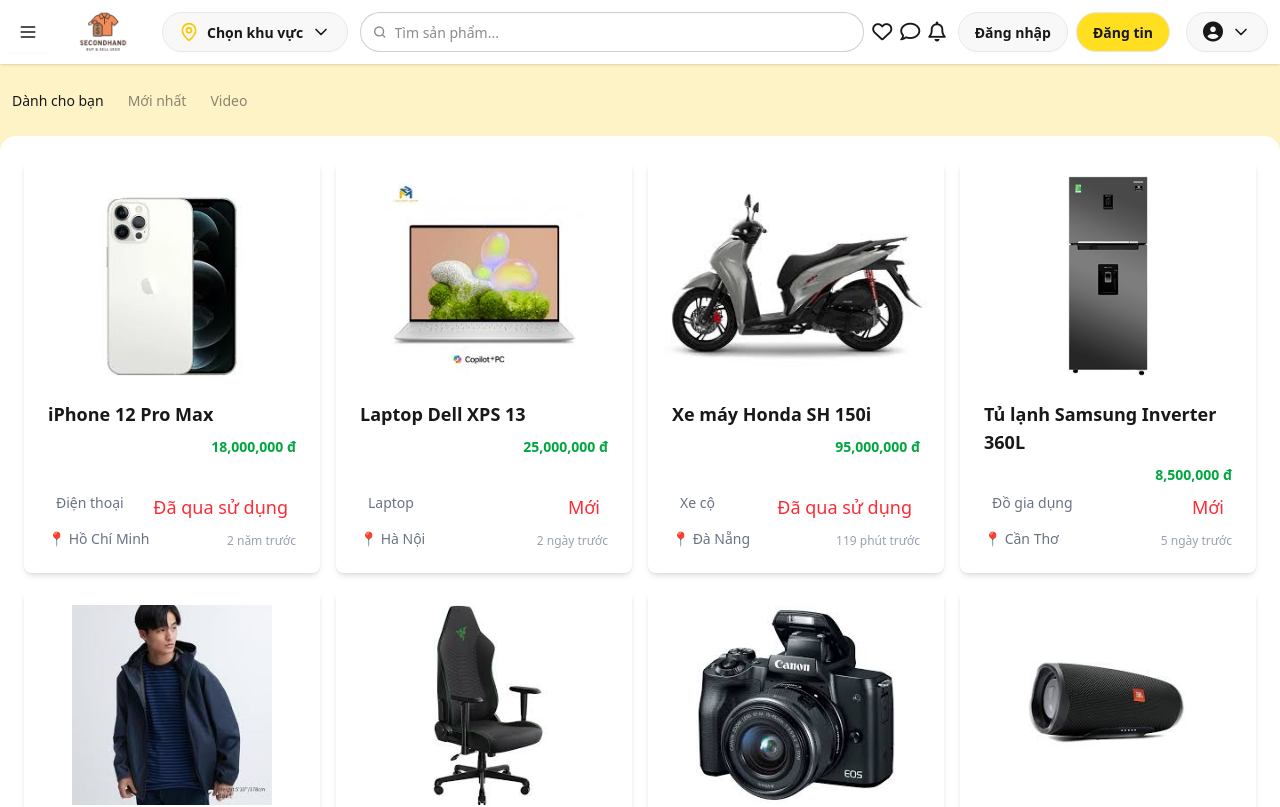
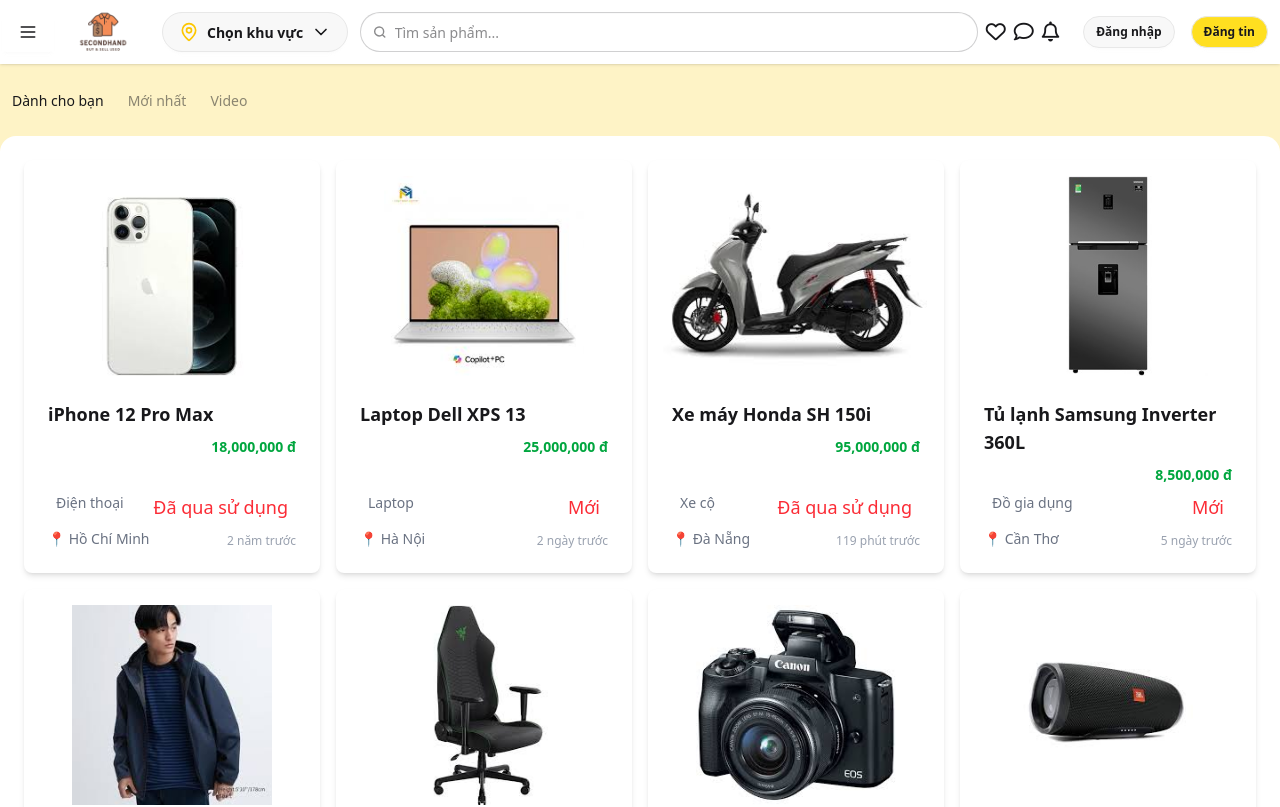
Before and after one commit to Ngoc-Nhan/Remarket, a React (Vite) app: page / in a window 1280 px wide. Shown: the top 807 px of the page. Built offline with nearby package versions, Linux system fonts and the light colour scheme.

Commit message:
bosungredux

```diff
--- a/package.json
+++ b/package.json
@@ -11,14 +11,17 @@
   },
   "dependencies": {
     "@react-oauth/google": "^0.12.2",
+    "@reduxjs/toolkit": "^2.9.0",
     "@tailwindcss/postcss": "^4.1.13",
     "@tailwindcss/vite": "^4.1.13",
     "daisyui": "^5.1.25",
     "framer-motion": "^12.23.22",
+    "jwt-decode": "^4.0.0",
     "lucide-react": "^0.544.0",
     "react": "^19.1.1",
     "react-dom": "^19.1.1",
     "react-icons": "^5.5.0",
+    "react-redux": "^9.2.0",
     "react-router-dom": "^7.9.3",
     "typeit": "^8.8.7",
     "typeit-react": "^2.7.8"
--- a/src/App.jsx
+++ b/src/App.jsx
@@ -2,12 +2,12 @@
 import { Routes, Route } from "react-router-dom";
 import Home from "./pages/Home";
 import Login from "./pages/Login";
-import "./App.css";
 
 function App() {
   return (
     <Routes>
       <Route path="/" element={<Home />} />
+      <Route path="/home" element={<Home />} /> {/* ✅ thêm dòng này */}
       <Route path="/login" element={<Login />} />
     </Routes>
   );
--- a/src/main.jsx
+++ b/src/main.jsx
@@ -1,13 +1,18 @@
+// src/main.jsx
 import React from "react";
 import ReactDOM from "react-dom/client";
 import { BrowserRouter } from "react-router-dom";
-import App from "./App.jsx";
+import { Provider } from "react-redux";
+import store from "./redux/store";
+import App from "./App";
 import "./App.css";
 
 ReactDOM.createRoot(document.getElementById("root")).render(
   <React.StrictMode>
-    <BrowserRouter>
-      <App />
-    </BrowserRouter>
+    <Provider store={store}>
+      <BrowserRouter>
+        <App />
+      </BrowserRouter>
+    </Provider>
   </React.StrictMode>
 );
--- a/src/pages/Home.jsx
+++ b/src/pages/Home.jsx
@@ -1,13 +1,15 @@
 import React, { useState } from "react";
 import { ChevronDown, MapPin } from "lucide-react";
 import { useNavigate } from "react-router-dom";
-import { Laptop } from 'lucide-react';
-import { Shirt } from 'lucide-react';
-import { Armchair } from 'lucide-react'
-import { NotebookTabs } from 'lucide-react';
-import { BoomBox } from 'lucide-react';
-import { CarFront } from 'lucide-react';
+import { Laptop } from "lucide-react";
+import { Shirt } from "lucide-react";
+import { Armchair } from "lucide-react";
+import { NotebookTabs } from "lucide-react";
+import { BoomBox } from "lucide-react";
+import { CarFront } from "lucide-react";
 import DanhMuc from "./DanhMuc";
+import { useSelector, useDispatch } from "react-redux";
+import { logout } from "../redux/userSlice";
 
 // Mock data sản phẩm
 const products = [
@@ -19,8 +21,7 @@
     condition: "Đã qua sử dụng",
     location: "Hồ Chí Minh",
     image: "/iphone.png",
-        postedAt: "2023-10-01T10:00:00Z"
-
+    postedAt: "2023-10-01T10:00:00Z",
   },
   {
     id: 2,
@@ -30,7 +31,7 @@
     condition: "Mới",
     location: "Hà Nội",
     image: "/lapto.png",
-        postedAt: "2025-09-30T14:30:30"
+    postedAt: "2025-09-30T14:30:30",
   },
   {
     id: 3,
@@ -40,7 +41,7 @@
     condition: "Đã qua sử dụng",
     location: "Đà Nẵng",
     image: "/sh.png",
-        postedAt: "2025-10-03T07:35:30"
+    postedAt: "2025-10-03T07:35:30",
   },
   {
     id: 4,
@@ -50,7 +51,7 @@
     condition: "Mới",
     location: "Cần Thơ",
     image: "/tulanh.png",
-        postedAt: "2025-09-27T09:45:20"
+    postedAt: "2025-09-27T09:45:20",
   },
   {
     id: 5,
@@ -60,7 +61,7 @@
     condition: "Mới",
     location: "Huế",
     image: "/ao.png",
-        postedAt: "2025-09-29T16:20:10"
+    postedAt: "2025-09-29T16:20:10",
   },
   {
     id: 6,
@@ -70,7 +71,7 @@
     condition: "Đã qua sử dụng",
     location: "Hải Phòng",
     image: "ghe.png",
-        postedAt: "2025-09-30T11:05:45"
+    postedAt: "2025-09-30T11:05:45",
   },
   {
     id: 7,
@@ -80,7 +81,7 @@
     condition: "Đã qua sử dụng",
     location: "Nha Trang",
     image: "/mayanh.png",
-        postedAt: "2025-09-28T19:40:30"
+    postedAt: "2025-09-28T19:40:30",
   },
   {
     id: 8,
@@ -90,7 +91,7 @@
     condition: "Mới",
     location: "Hồ Chí Minh",
     image: "/loa.png",
-        postedAt: "2025-09-29T08:15:05"
+    postedAt: "2025-09-29T08:15:05",
   },
   {
     id: 9,
@@ -100,7 +101,7 @@
     condition: "Mới",
     location: "Đồng Nai",
     image: "/banhoc.png",
-        postedAt: "2025-09-26T13:25:50"
+    postedAt: "2025-09-26T13:25:50",
   },
   {
     id: 10,
@@ -110,7 +111,7 @@
     condition: "Đã qua sử dụng",
     location: "Hà Nội",
     image: "donghong.png",
-        postedAt: "2025-09-30T21:55:15"
+    postedAt: "2025-09-30T21:55:15",
   },
   {
     id: 11,
@@ -120,7 +121,7 @@
     condition: "Mới",
     location: "Hồ Chí Minh",
     image: "/tainghe.png",
-        postedAt: "2025-09-27T10:30:40"
+    postedAt: "2025-09-27T10:30:40",
   },
   {
     id: 12,
@@ -130,7 +131,7 @@
     condition: "Mới",
     location: "Đà Nẵng",
     image: "/maygiat.png",
-        postedAt: "2025-09-29T15:05:25"
+    postedAt: "2025-09-29T15:05:25",
   },
   {
     id: 13,
@@ -140,7 +141,7 @@
     condition: "Mới",
     location: "Hà Nội",
     image: "/giay.png",
-        postedAt: "2025-09-28T20:50:55"
+    postedAt: "2025-09-28T20:50:55",
   },
   {
     id: 14,
@@ -150,8 +151,7 @@
     condition: "Đã qua sử dụng",
     location: "Cần Thơ",
     image: "/ipad.png",
-        postedAt: "2025-09-30T17:40:35"
-
+    postedAt: "2025-09-30T17:40:35",
   },
   {
     id: 15,
@@ -161,7 +161,7 @@
     condition: "Mới",
     location: "Huế",
     image: "/tv.png",
-        postedAt: "2025-09-27T12:10:50"
+    postedAt: "2025-09-27T12:10:50",
   },
   {
     id: 16,
@@ -171,13 +171,11 @@
     condition: "Mới",
     location: "Đồng Nai",
     image: "/beptu.png",
-        postedAt: "2025-09-29T09:35:15"
-    }
-
+    postedAt: "2025-09-29T09:35:15",
+  },
 ];
 
 function TimeAgo(date) {
-
   const now = new Date();
   const seconds = Math.floor((now - new Date(date)) / 1000);
   let interval = Math.floor(seconds / 31536000);
@@ -191,12 +189,12 @@
   interval = Math.floor(seconds / 60);
   if (interval > 1) return interval + " phút trước";
   return Math.floor(seconds) + " giây trước";
-
 }
 function Home() {
+  // Hàm tính thời gian đăng
+  const user = useSelector((state) => state.user.user);
 
-    // Hàm tính thời gian đăng
-
+  const dispatch = useDispatch();
 
   const provinces = [
     "Hà Nội",
@@ -218,20 +216,19 @@
     "Sóc Trăng",
     "Vĩnh Long",
     "Long An",
-        "Tiền Giang"
-
-    ]
+    "Tiền Giang",
+  ];
 
   const [activeTab, setActiveTab] = useState("forYou");
   const navigate = useNavigate();
   const [searchTerm, setSearchTerm] = useState("");
-    const filteredProducts = products.filter((p) =>
+  const filteredProducts = products.filter(
+    (p) =>
       p.category.toLowerCase().includes(searchTerm.toLowerCase()) ||
       p.title.toLowerCase().includes(searchTerm.toLowerCase())
   );
 
   return (
-
     <div className="h-full w-full bg-amber-100">
       {/* Navbar */}
       <div className="navbar  top-0 fixed w-full z-50  bg-base-100 shadow-sm gap-2 justify-center mx-auto">
@@ -244,29 +241,20 @@
                   fill="none"
                   viewBox="0 0 24 24"
                   className=" inline-block h-5 w-5  stroke-current "
-
                 >
-
-
                   <path
                     strokeLinecap="round"
                     strokeLinejoin="round"
                     strokeWidth="2"
                     d="M4 6h16M4 12h16M4 18h16"
-                                    >
-
-                                    </path>
+                  ></path>
                 </svg>
-
               </summary>
 
               <ul className="menu dropdown-content  bg-base-100 rounded-box z-1 w-70 p-2 shadow-sm">
                 <DanhMuc />
-
               </ul>
-
             </details>
-
           </button>
         </div>
         <div>
@@ -296,7 +284,6 @@
               </li>
             ))}
           </ul>
-
         </div>
 
         {/* Ô tìm kiếm */}
@@ -317,7 +304,10 @@
               <path d="m21 21-4.3-4.3"></path>
             </g>
           </svg>
-                    <input type="search" required placeholder="Tìm sản phẩm..."
+          <input
+            type="search"
+            required
+            placeholder="Tìm sản phẩm..."
             value={searchTerm}
             onChange={(e) => setSearchTerm(e.target.value)}
           />
@@ -335,37 +325,69 @@
           <i className="fa-regular fa-bell"></i>
         </div>
 
-                <div className="bg-white  ">
+        {/* Khu vực tài khoản */}
+        <div className="flex items-center gap-2 ml-3">
+          {user ? (
+            // Nếu đã đăng nhập, hiện avatar + dropdown và button "Đăng tin"
+            <>
               <button
-                        className="btn rounded-full mx-1"
-                        onClick={() => navigate("/Login")}
+                className="btn btn-sm rounded-full bg-yellow-300 mx-1"
+                onClick={() => navigate("/post")}
               >
-                        Đăng nhập
+                Đăng tin
               </button>
-                    <button className="btn rounded-full bg-yellow-300 mx-1">Đăng tin</button>
-                </div>
 
-                {/* Dropdown tài khoản */}
               <div className="dropdown">
                 <div
                   tabIndex={0}
                   role="button"
                   className="btn m-1 justify-center items-center gap-2 rounded-full text-xl"
                 >
-                        <i className="fa-solid fa-circle-user"></i>
+                  <img
+                    src={user.picture}
+                    alt="avatar"
+                    className="w-8 h-8 rounded-full"
+                  />
                   <ChevronDown className="w-5 h-5" />
                 </div>
-                    <ul
-                        tabIndex={0}
-                        className="dropdown-content menu bg-base-100 rounded-box z-1 w-52 p-2 shadow-sm"
-                    >
+
+                <div className="dropdown-content z-50">
+                  <ul className="menu bg-base-100 rounded-box w-52 p-2 shadow-sm">
                     <li>
                       <a>Trang cá nhân</a>
                     </li>
                     <li>
                       <a>Cài đặt</a>
                     </li>
+                    <li>
+                      <button
+                        onClick={() => dispatch(logout())}
+                        className="w-full text-left"
+                      >
+                        Đăng xuất
+                      </button>
+                    </li>
                   </ul>
+                </div>
+              </div>
+            </>
+          ) : (
+            // Nếu chưa đăng nhập, hiện button "Đăng nhập" + "Đăng tin"
+            <>
+              <button
+                className="btn btn-sm rounded-full mx-1"
+                onClick={() => navigate("/login")}
+              >
+                Đăng nhập
+              </button>
+              <button
+                className="btn btn-sm rounded-full bg-yellow-300 mx-1"
+                onClick={() => navigate("/post")}
+              >
+                Đăng tin
+              </button>
+            </>
+          )}
         </div>
       </div>
 
@@ -397,12 +419,21 @@
           {activeTab === "forYou" && (
             <div className="grid grid-cols-1 sm:grid-cols-2 md:grid-cols-3 lg:grid-cols-4 gap-4">
               {filteredProducts.map((item) => (
-                                <div key={item.id} className="card bg-base-100 shadow-md hover:bg-gray-200">
+                <div
+                  key={item.id}
+                  className="card bg-base-100 shadow-md hover:bg-gray-200"
+                >
                   <figure>
-                                        <img className="h-50 mt-4" src={item.image} alt={item.title} />
+                    <img
+                      className="h-50 mt-4"
+                      src={item.image}
+                      alt={item.title}
+                    />
                   </figure>
                   <div className="card-body">
-                                        <h2 className="card-title text-lg font-bold">{item.title}</h2>
+                    <h2 className="card-title text-lg font-bold">
+                      {item.title}
+                    </h2>
                     <p className="text-green-600 font-semibold flex justify-end">
                       {item.price.toLocaleString()} đ
                     </p>
@@ -413,7 +444,9 @@
                       </p>
                     </div>
                     <div className="flex">
-                                            <p className="text-sm text-gray-500">📍 {item.location}</p>
+                      <p className="text-sm text-gray-500">
+                        📍 {item.location}
+                      </p>
                       <p className="text-xs text-gray-400 mt-1 justify-end flex flex-1">
                         {TimeAgo(item.postedAt)}
                       </p>
@@ -424,14 +457,12 @@
             </div>
           )}
 
-
           {activeTab === "latest" && <p>Danh sách sản phẩm mới nhất 🚀</p>}
           {activeTab === "video" && <p>Danh sách video 🎥</p>}
           <div className="flex justify-center items-center mt-6 rounded-full">
             <button className="btn w-60 h-12 !rounded-full text-lg font-medium">
               Xem thêm
             </button>
-
           </div>
         </div>
 
@@ -482,8 +513,6 @@
           </div>
         </div>
         {/* Chân trang */}
-
-
       </div>
       <div className="">
         <footer className="footer    sm:footer-horizontal bg-base-200 text-base-content p-6 mt-4">
@@ -495,9 +524,9 @@
               xmlns="http://www.w3.org/2000/svg"
               fillRule="evenodd"
               clipRule="evenodd"
-                            className="fill-current">
-                            <path
-                                d="M22.672 15.226l-2.432.811.841 2.515c.33 1.019-.209 2.127-1.23 2.456-1.15.325-2.148-.321-2.463-1.226l-.84-2.518-5.013 1.677.84 2.517c.391 1.203-.434 2.542-1.831 2.542-.88 0-1.601-.564-1.86-1.314l-.842-2.516-2.431.809c-1.135.328-2.145-.317-2.463-1.229-.329-1.018.211-2.127 1.231-2.456l2.432-.809-1.621-4.823-2.432.808c-1.355.384-2.558-.59-2.558-1.839 0-.817.509-1.582 1.327-1.846l2.433-.809-.842-2.515c-.33-1.02.211-2.129 1.232-2.458 1.02-.329 2.13.209 2.461 1.229l.842 2.515 5.011-1.677-.839-2.517c-.403-1.238.484-2.553 1.843-2.553.819 0 1.585.509 1.85 1.326l.841 2.517 2.431-.81c1.02-.33 2.131.211 2.461 1.229.332 1.018-.21 2.126-1.23 2.456l-2.433.809 1.622 4.823 2.433-.809c1.242-.401 2.557.484 2.557 1.838 0 .819-.51 1.583-1.328 1.847m-8.992-6.428l-5.01 1.675 1.619 4.828 5.011-1.674-1.62-4.829z"></path>
+              className="fill-current"
+            >
+              <path d="M22.672 15.226l-2.432.811.841 2.515c.33 1.019-.209 2.127-1.23 2.456-1.15.325-2.148-.321-2.463-1.226l-.84-2.518-5.013 1.677.84 2.517c.391 1.203-.434 2.542-1.831 2.542-.88 0-1.601-.564-1.86-1.314l-.842-2.516-2.431.809c-1.135.328-2.145-.317-2.463-1.229-.329-1.018.211-2.127 1.231-2.456l2.432-.809-1.621-4.823-2.432.808c-1.355.384-2.558-.59-2.558-1.839 0-.817.509-1.582 1.327-1.846l2.433-.809-.842-2.515c-.33-1.02.211-2.129 1.232-2.458 1.02-.329 2.13.209 2.461 1.229l.842 2.515 5.011-1.677-.839-2.517c-.403-1.238.484-2.553 1.843-2.553.819 0 1.585.509 1.85 1.326l.841 2.517 2.431-.81c1.02-.33 2.131.211 2.461 1.229.332 1.018-.21 2.126-1.23 2.456l-2.433.809 1.622 4.823 2.433-.809c1.242-.401 2.557.484 2.557 1.838 0 .819-.51 1.583-1.328 1.847m-8.992-6.428l-5.01 1.675 1.619 4.828 5.011-1.674-1.62-4.829z"></path>
             </svg>
             <p>
               ACME Industries Ltd.
@@ -527,14 +556,7 @@
           </nav>
         </footer>
       </div>
-
-
-
-
-
-
-
-        </div >
+    </div>
   );
 }
 
--- a/src/pages/Login.jsx
+++ b/src/pages/Login.jsx
@@ -2,13 +2,21 @@
 import React from "react";
 import TypeIt from "typeit-react";
 import bgImage from "../assets/login_sale.jpg";
+import { jwtDecode } from "jwt-decode";
+import { useDispatch } from "react-redux";
+
+import { setUser } from "../redux/userSlice";
+import { useNavigate } from "react-router-dom";
 import { GoogleOAuthProvider, GoogleLogin } from "@react-oauth/google";
 import { FaFacebook, FaApple, FaGoogle } from "react-icons/fa";
 
 const CLIENT_ID =
   "162064755179-6ubjagcdi9nrq3o3kn0mab3tb14vv27a.apps.googleusercontent.com";
+// ... bên trong component Login()
 
 function Login() {
+  const dispatch = useDispatch();
+  const navigate = useNavigate();
   return (
     <GoogleOAuthProvider clientId={CLIENT_ID}>
       <div
@@ -78,19 +86,22 @@
             {/* Google */}
             <GoogleLogin
               onSuccess={(credentialResponse) => {
-                console.log("Google success:", credentialResponse);
+                const decoded = jwtDecode(credentialResponse.credential);
+                console.log("Thông tin người dùng:", decoded);
+
+                dispatch(
+                  setUser({
+                    name: decoded.name,
+                    email: decoded.email,
+                    picture: decoded.picture,
+                  })
+                );
+
+                navigate("/home");
               }}
               onError={() => {
                 console.log("Google login failed");
               }}
-              render={({ onClick }) => (
-                <button
-                  onClick={onClick}
-                  className="flex-1 flex items-center justify-center gap-2 px-4 py-2 bg-white border border-gray-400 text-gray-700 rounded-lg hover:bg-gray-100 transition h-11"
-                >
-                  <FaGoogle size={20} className="text-red-500" /> Google
-                </button>
-              )}
             />
 
             {/* Apple */}
--- /dev/null
+++ b/src/redux/store.js
@@ -0,0 +1,10 @@
+import { configureStore } from "@reduxjs/toolkit";
+import userReducer from "./userSlice";
+
+const store = configureStore({
+  reducer: {
+    user: userReducer,
+  },
+});
+
+export default store; // ✅ dòng này rất quan trọng!
--- /dev/null
+++ b/src/redux/userSlice.js
@@ -0,0 +1,19 @@
+import { createSlice } from "@reduxjs/toolkit";
+
+const userSlice = createSlice({
+  name: "user",
+  initialState: {
+    user: null,
+  },
+  reducers: {
+    setUser: (state, action) => {
+      state.user = action.payload;
+    },
+    logout: (state) => {
+      state.user = null;
+    },
+  },
+});
+
+export const { setUser, logout } = userSlice.actions;
+export default userSlice.reducer;
```
Also changed, not shown: 1 other file (tests, documents, lock files or other folders). Lines whose indentation alone changed are shown as unchanged.
